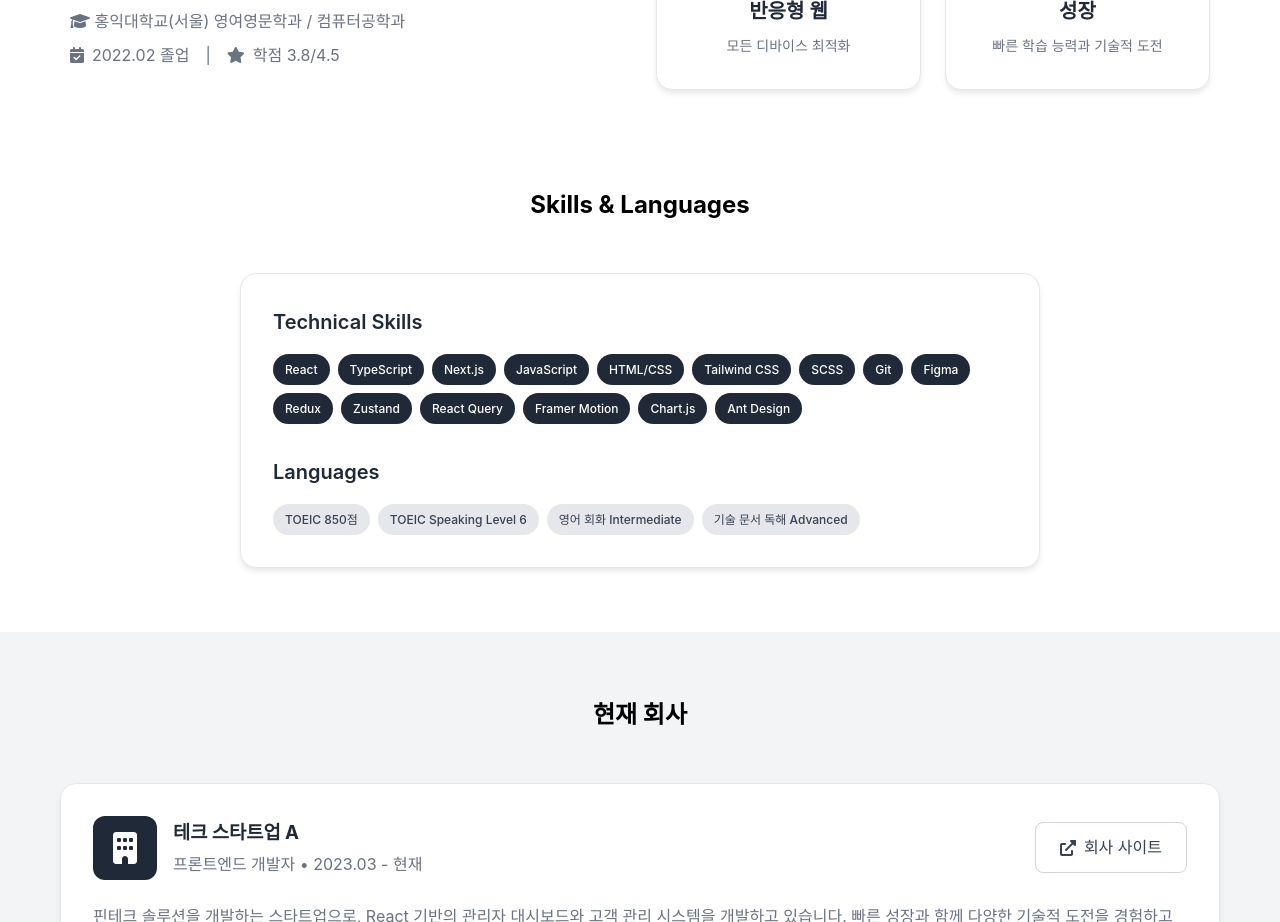
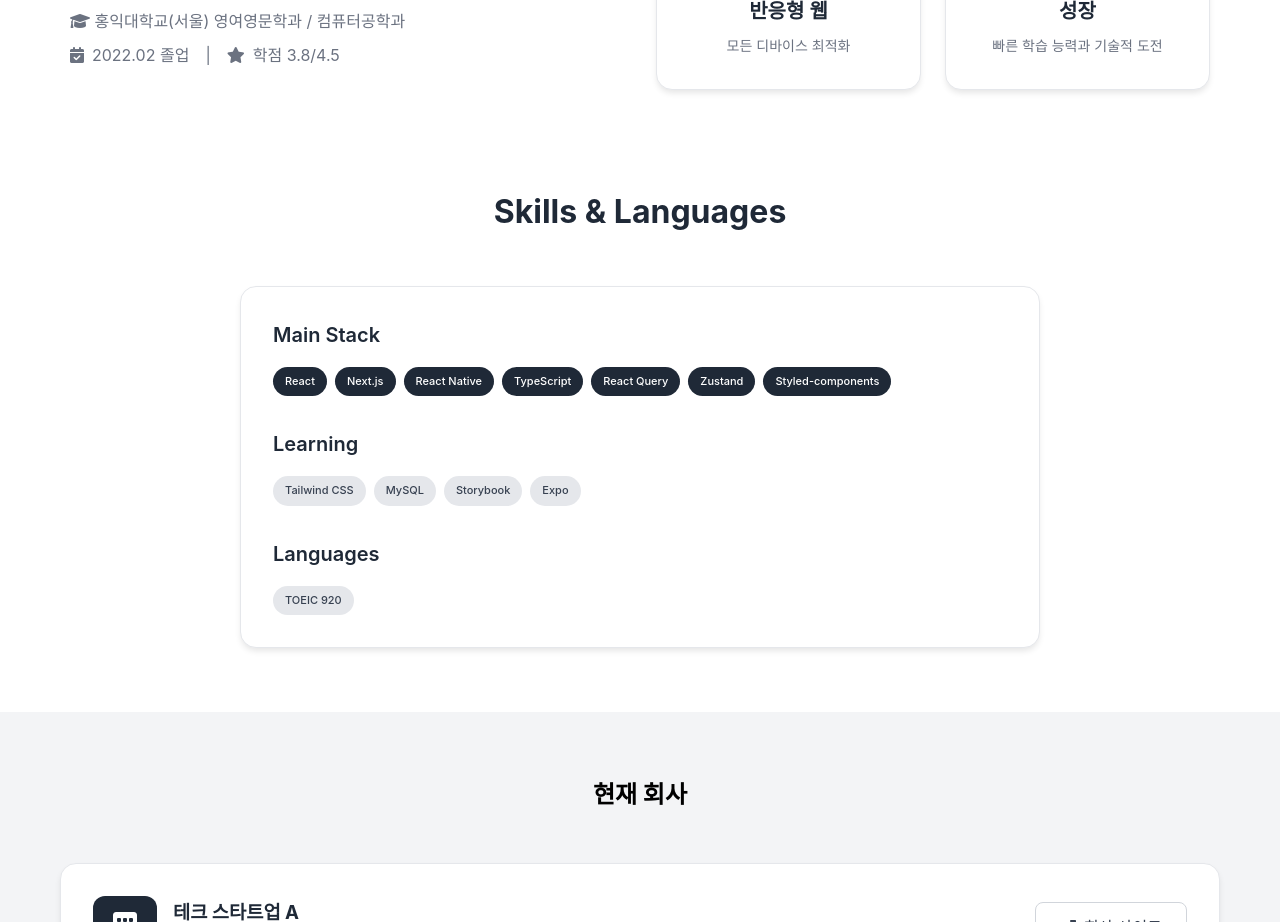
Before and after one commit to kelly6226/kelly6226.github.io, a Next.js app: page / in a window 1280 px wide. Shown: the part 1140-2062 px from the top of the page. Built offline with nearby package versions, Linux system fonts and the light colour scheme.

Commit message:
feat(low): skill 부분 데이터 완료

```diff
--- a/src/components/About.tsx
+++ b/src/components/About.tsx
@@ -11,6 +11,7 @@ import ExtraInfo from "./about/ExtraInfo";
 const AboutSection = () => {
   return (
     <CenterColumn
+      id="about"
       p={{ zero: "64px 20px", md: "32px 30px" }}
       maxWidth="1200px"
       margin="0 auto"
--- a/src/components/ProfileSection.tsx
+++ b/src/components/ProfileSection.tsx
@@ -11,7 +11,6 @@ const { colors } = BasicTheme;
 const ProfileSection = () => {
   return (
     <Container
-      id="about"
       width="100vw"
       p={{ zero: "80px 0 32px", md: "128px 0 64px" }}
       textAlign="center"
--- a/src/components/Skills.tsx
+++ b/src/components/Skills.tsx
@@ -2,232 +2,34 @@
 
 import styled from "styled-components";
 import BasicTheme from "@/styles/breakpoints";
+import { Div, H2 } from "@/styles/BaseStyledTags";
+import SkillsCard from "@/components/skills/SkillsCard";
 
 const { colors } = BasicTheme;
-import { Div, Span } from "@/styles/BaseStyledTags";
 
 const SkillsSection = () => {
-  const skills = [
-    "React",
-    "TypeScript",
-    "Next.js",
-    "JavaScript",
-    "HTML/CSS",
-    "Tailwind CSS",
-    "SCSS",
-    "Git",
-    "Figma",
-    "Redux",
-    "Zustand",
-    "React Query",
-    "Framer Motion",
-    "Chart.js",
-    "Ant Design",
-  ];
-
-  const languages = [
-    "TOEIC 850점",
-    "TOEIC Speaking Level 6",
-    "영어 회화 Intermediate",
-    "기술 문서 독해 Advanced",
-  ];
-
   return (
-    <Skills>
-      <Container>
-        <SectionTitle>Skills & Languages</SectionTitle>
-        <SkillsCard>
-          <SkillsContent>
-            <h3>Technical Skills</h3>
-            <SkillList>
-              {skills.map((skill, index) => (
-                <SkillBadge key={index}>{skill}</SkillBadge>
-              ))}
-            </SkillList>
-          </SkillsContent>
-          <LanguagesContent>
-            <h3>Languages</h3>
-            <SkillList>
-              {languages.map((language, index) => (
-                <LanguageBadge key={`lang-${index}`}>{language}</LanguageBadge>
-              ))}
-            </SkillList>
-          </LanguagesContent>
-        </SkillsCard>
-      </Container>
-    </Skills>
+    <Container id="skills" p={{ zero: "32px 10px", md: "64px 20px" }}>
+      <H2
+        textAlign="center"
+        color="colors.black"
+        fontSize={{ zero: "24px", md: "32px" }}
+        mb={{ zero: "32px", md: "48px" }}
+      >
+        Skills & Languages
+      </H2>
+      <SkillsCard />
+    </Container>
   );
 };
 
 export default SkillsSection;
 
-const Section = styled.section`
-  padding: 64px 0;
+const Container = styled(Div)`
+  max-width: 1200px;
+  min-width: 360px;
+  margin: 0 auto;
 
-  @media (max-width: 768px) {
-    padding: 48px 0;
-  }
-
-  @media (max-width: 480px) {
-    padding: 32px 0;
-  }
-`;
-
-const Skills = styled(Section)`
   background-color: ${colors.white};
   color: ${colors.darkText};
 `;
-
-const Container = styled.div`
-  max-width: 1200px;
-  margin: 0 auto;
-  padding: 0 20px;
-
-  @media (max-width: 768px) {
-    padding: 0 15px;
-  }
-
-  @media (max-width: 480px) {
-    padding: 0 10px;
-  }
-
-  @media (max-width: 360px) {
-    min-width: 360px;
-    padding: 0 10px;
-  }
-`;
-
-const SectionTitle = styled.h2`
-  text-align: center;
-  margin-bottom: 48px;
-  color: ${colors.black};
-
-  @media (max-width: 768px) {
-    font-size: 32px;
-    margin-bottom: 32px;
-  }
-
-  @media (max-width: 480px) {
-    font-size: 28px;
-    margin-bottom: 32px;
-  }
-
-  @media (max-width: 360px) {
-    font-size: 24px;
-  }
-`;
-
-const SkillsCard = styled.div`
-  background: ${colors.white};
-  padding: 32px;
-  border-radius: 16px;
-  box-shadow: 0 4px 6px -1px ${colors.shadow};
-  border: 1px solid ${colors.borderLight};
-  max-width: 800px;
-  margin: 0 auto;
-
-  @media (max-width: 768px) {
-    padding: 24px;
-  }
-
-  @media (max-width: 480px) {
-    padding: 16px;
-  }
-`;
-
-const SkillsContent = styled.div`
-  margin-bottom: 32px;
-
-  h3 {
-    margin-bottom: 16px;
-    color: ${colors.darkText};
-    font-size: 20px;
-    font-weight: 600;
-
-    @media (max-width: 480px) {
-      font-size: 18px;
-    }
-  }
-`;
-
-const LanguagesContent = styled.div`
-  h3 {
-    margin-bottom: 16px;
-    color: ${colors.darkText};
-    font-size: 20px;
-    font-weight: 600;
-
-    @media (max-width: 480px) {
-      font-size: 18px;
-    }
-  }
-`;
-
-const SkillList = styled.div`
-  display: flex;
-  flex-wrap: wrap;
-  gap: 8px;
-
-  @media (max-width: 768px) {
-    gap: 6px;
-  }
-
-  @media (max-width: 480px) {
-    gap: 4px;
-  }
-`;
-
-const SkillBadge = styled.span`
-  background-color: ${colors.darkText};
-  color: ${colors.white};
-  padding: 6px 12px;
-  border-radius: 9999px;
-  font-size: 12px;
-  font-weight: 500;
-
-  @media (max-width: 768px) {
-    padding: 4px 8px;
-    font-size: 11px;
-  }
-
-  @media (max-width: 480px) {
-    padding: 3px 6px;
-    font-size: 10px;
-  }
-
-  @media (max-width: 360px) {
-    padding: 2px 4px;
-    font-size: 9px;
-  }
-`;
-
-const LanguageBadge = styled.span`
-  background-color: ${colors.borderLight};
-  color: ${colors.gray};
-  padding: 6px 12px;
-  border-radius: 9999px;
-  transition: all 0.3s ease;
-  font-size: 12px;
-  font-weight: 500;
-
-  &:hover {
-    background-color: ${colors.darkText};
-    color: ${colors.white};
-    transform: translateY(-2px);
-  }
-
-  @media (max-width: 768px) {
-    padding: 4px 8px;
-    font-size: 11px;
-  }
-
-  @media (max-width: 480px) {
-    padding: 3px 6px;
-    font-size: 10px;
-  }
-
-  @media (max-width: 360px) {
-    padding: 2px 4px;
-    font-size: 9px;
-  }
-`;
--- /dev/null
+++ b/src/components/skills/SkillItem.tsx
@@ -0,0 +1,13 @@
+export const mainStack = [
+  "React",
+  "Next.js",
+  "React Native",
+  "TypeScript",
+  "React Query",
+  "Zustand",
+  "Styled-components",
+];
+
+export const learning = ["Tailwind CSS", "MySQL", "Storybook", "Expo"];
+
+export const languages = ["TOEIC 920"];
--- /dev/null
+++ b/src/components/skills/SkillsCard.tsx
@@ -0,0 +1,91 @@
+"use client";
+
+import styled from "styled-components";
+import BasicTheme from "@/styles/breakpoints";
+import { Div, H3, Span } from "@/styles/BaseStyledTags";
+import { mainStack, learning, languages } from "@/components/skills/SkillItem";
+
+const { colors } = BasicTheme;
+
+const SkillsCard = () => {
+  return (
+    <Container p={{ zero: "16px", md: "32px" }}>
+      <Div mb="32px">
+        <H3
+          mb="16px"
+          color="colors.darkText"
+          fontSize={{ zero: "18px", md: "20px" }}
+          fontWeight="600"
+        >
+          Main Stack
+        </H3>
+        <SkillList gridGap={{ zero: "4px", md: "8px" }}>
+          {mainStack.map((skill, index) => (
+            <SkillBadge key={index}>{skill}</SkillBadge>
+          ))}
+        </SkillList>
+      </Div>
+      <Div mb="32px">
+        <H3
+          mb="16px"
+          color="colors.darkText"
+          fontSize={{ zero: "18px", md: "20px" }}
+          fontWeight="600"
+        >
+          Learning
+        </H3>
+        <SkillList gridGap={{ zero: "4px", md: "8px" }}>
+          {learning.map((skill, index) => (
+            <ExtraSkillBadge key={index}>{skill}</ExtraSkillBadge>
+          ))}
+        </SkillList>
+      </Div>
+
+      <Div>
+        <H3
+          mb="16px"
+          color="colors.darkText"
+          fontSize={{ zero: "18px", md: "20px" }}
+          fontWeight="600"
+        >
+          Languages
+        </H3>
+        <SkillList gridGap={{ zero: "4px", md: "8px" }}>
+          {languages.map((language, index) => (
+            <ExtraSkillBadge key={`lang-${index}`}>{language}</ExtraSkillBadge>
+          ))}
+        </SkillList>
+      </Div>
+    </Container>
+  );
+};
+
+export default SkillsCard;
+
+const Container = styled(Div)`
+  background: ${colors.white};
+  border-radius: 16px;
+  box-shadow: 0 4px 6px -1px ${colors.shadow};
+  border: 1px solid ${colors.borderLight};
+  max-width: 800px;
+  margin: 0 auto;
+`;
+
+const SkillList = styled(Div)`
+  display: flex;
+  flex-wrap: wrap;
+`;
+
+const SkillBadge = styled(Span)`
+  background-color: ${colors.darkText};
+  color: ${colors.white};
+  border-radius: 9999px;
+  font-weight: 500;
+  padding: 6px 12px;
+  font-size: 11px;
+`;
+
+const ExtraSkillBadge = styled(SkillBadge)`
+  background-color: ${colors.borderLight};
+  color: ${colors.gray};
+`;
```
